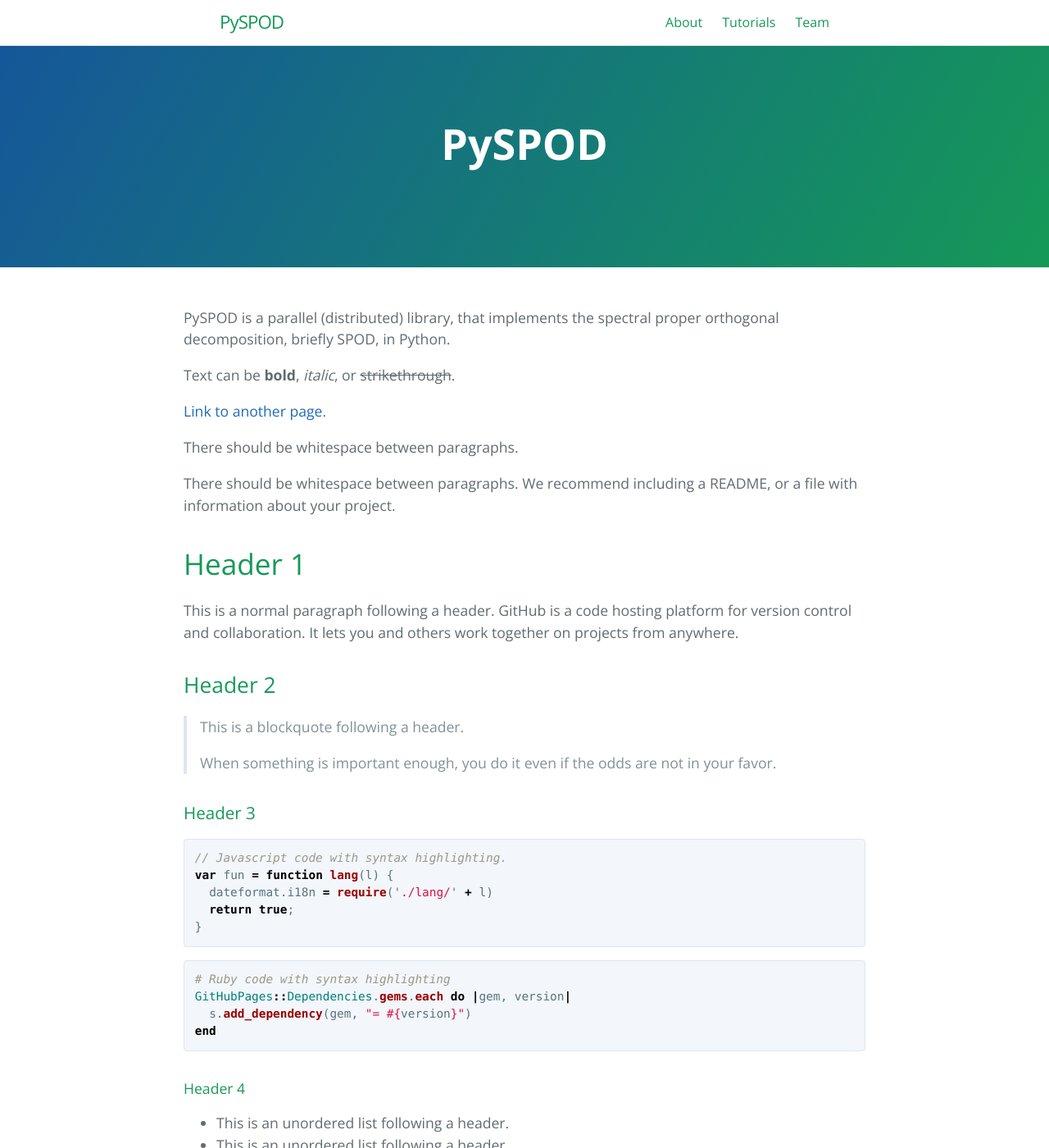
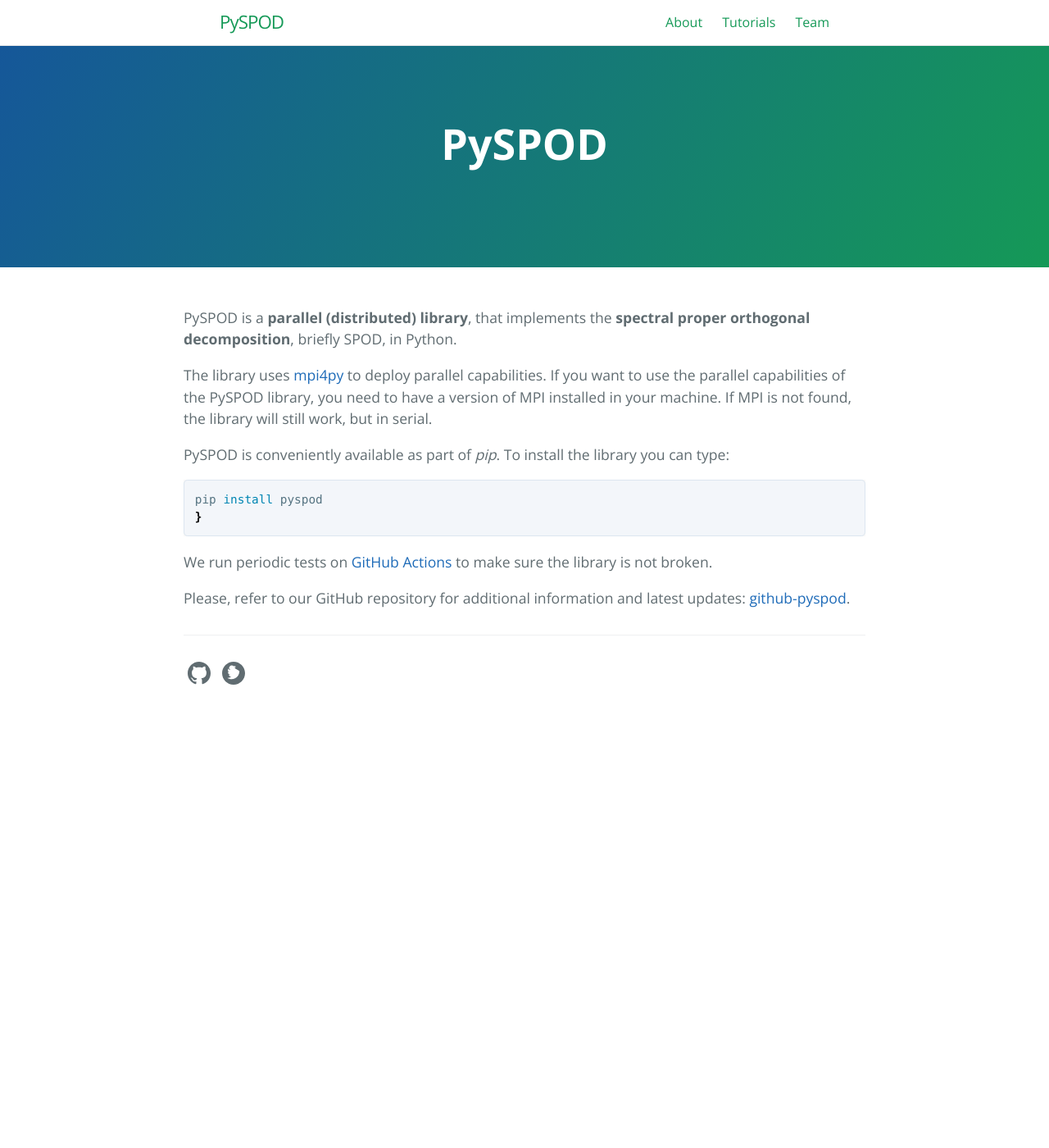
Before and after one commit to MathEXLab/PySPOD, a Jekyll site: the page built from index.md, in a window 1280 px wide and 1400 px high. Shown: the whole window at 82% size. Built offline with Jekyll 4.4.1, drawn with Linux system fonts in a browser that asks for light colours; some of the changed text lies outside the part shown.

Commit message:
index.md

````diff
--- a/index.md
+++ b/index.md
@@ -4,124 +4,20 @@ title: PySPOD
 tagline: A parallel SPOD package
 ---
 
-PySPOD is a parallel (distributed) library, that implements the spectral proper orthogonal decomposition, briefly SPOD, in Python.
+PySPOD is a **parallel (distributed) library**, that implements the **spectral proper orthogonal decomposition**, briefly SPOD, in Python.
 
-Text can be **bold**, _italic_, or ~~strikethrough~~.
+The library uses [mpi4py](https://github.com/mpi4py/mpi4py) to deploy parallel capabilities.
+If you want to use the parallel capabilities of the PySPOD library, you need to have a version of MPI installed in your machine.
+If MPI is not found, the library will still work, but in serial.
 
-[Link to another page](./another-page.html).
+PySPOD is conveniently available as part of _pip_.
+To install the library you can type:
 
-There should be whitespace between paragraphs.
-
-There should be whitespace between paragraphs. We recommend including a README, or a file with information about your project.
-
-# Header 1
-
-This is a normal paragraph following a header. GitHub is a code hosting platform for version control and collaboration. It lets you and others work together on projects from anywhere.
-
-## Header 2
-
-> This is a blockquote following a header.
->
-> When something is important enough, you do it even if the odds are not in your favor.
-
-### Header 3
-
-```js
-// Javascript code with syntax highlighting.
-var fun = function lang(l) {
-  dateformat.i18n = require('./lang/' + l)
-  return true;
+```shell
+pip install pyspod
 }
 ```
 
-```ruby
-# Ruby code with syntax highlighting
-GitHubPages::Dependencies.gems.each do |gem, version|
-  s.add_dependency(gem, "= #{version}")
-end
-```
+We run periodic tests on [GitHub Actions](https://github.com/mathe-lab/PySPOD/actions) to make sure the library is not broken.
 
-#### Header 4
-
-*   This is an unordered list following a header.
-*   This is an unordered list following a header.
-*   This is an unordered list following a header.
-
-##### Header 5
-
-1.  This is an ordered list following a header.
-2.  This is an ordered list following a header.
-3.  This is an ordered list following a header.
-
-###### Header 6
-
-| head1        | head two          | three |
-|:-------------|:------------------|:------|
-| ok           | good swedish fish | nice  |
-| out of stock | good and plenty   | nice  |
-| ok           | good `oreos`      | hmm   |
-| ok           | good `zoute` drop | yumm  |
-
-### There's a horizontal rule below this.
-
-* * *
-
-### Here is an unordered list:
-
-*   Item foo
-*   Item bar
-*   Item baz
-*   Item zip
-
-### And an ordered list:
-
-1.  Item one
-1.  Item two
-1.  Item three
-1.  Item four
-
-### And a nested list:
-
-- level 1 item
-  - level 2 item
-  - level 2 item
-    - level 3 item
-    - level 3 item
-- level 1 item
-  - level 2 item
-  - level 2 item
-  - level 2 item
-- level 1 item
-  - level 2 item
-  - level 2 item
-- level 1 item
-
-### Small image
-
-![Octocat](https://github.githubassets.com/images/icons/emoji/octocat.png)
-
-### Large image
-
-![Branching](https://guides.github.com/activities/hello-world/branching.png)
-
-
-### Definition lists can be used with HTML syntax.
-
-<dl>
-<dt>Name</dt>
-<dd>Godzilla</dd>
-<dt>Born</dt>
-<dd>1952</dd>
-<dt>Birthplace</dt>
-<dd>Japan</dd>
-<dt>Color</dt>
-<dd>Green</dd>
-</dl>
-
-```
-Long, single-line code blocks should not wrap. They should horizontally scroll if they are too long. This line should be long enough to demonstrate this.
-```
-
-```
-The final element.
-```
+Please, refer to our GitHub repository for additional information and latest updates: [github-pyspod](https://github.com/mathe-lab/PySPOD).
````
